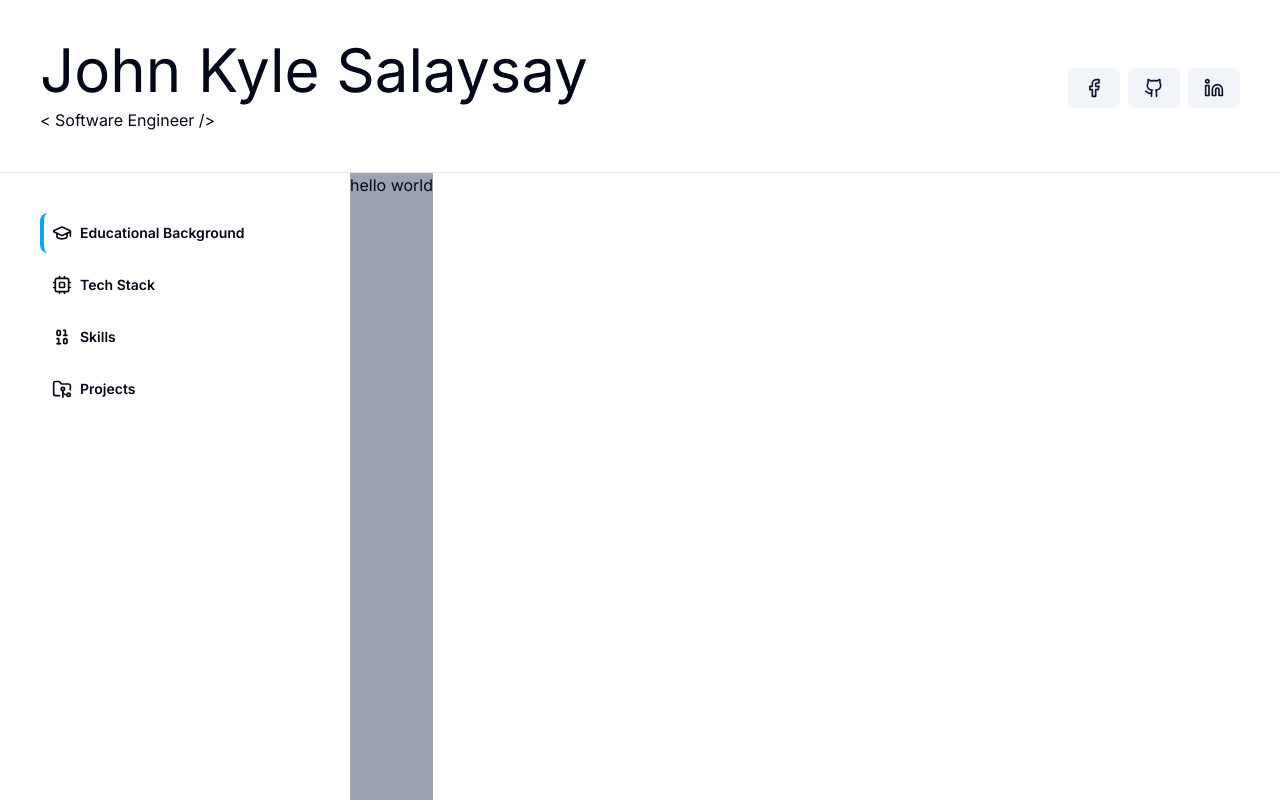
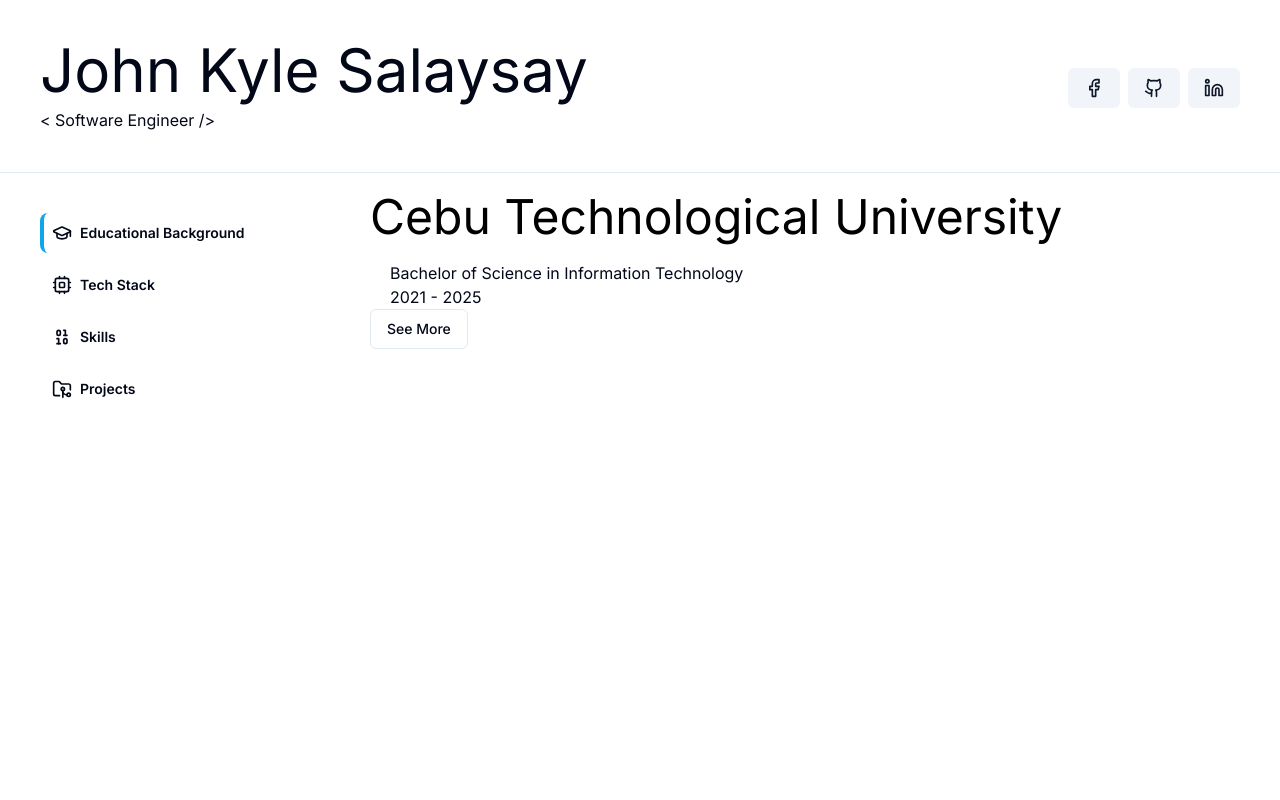
Before and after one commit to foursalaysay/last-portfolio, a Next.js app: page / in a window 1280 px wide. Shown: the top 800 px of the page. Built offline with nearby package versions, Linux system fonts and the light colour scheme.

Commit message:
making main-content

```diff
--- a/src/app/components/main-content.tsx
+++ b/src/app/components/main-content.tsx
@@ -1,21 +1,81 @@
 import React from 'react'
 import { ScrollArea } from '@/components/ui/scroll-area'
+import { Separator } from '@/components/ui/separator';
+import { Button, buttonVariants } from '@/components/ui/button'
+import Link from 'next/link'
+
+import { useStore } from '../state-management/zustand';
+import { motion } from 'framer-motion'
 
 export default function MainContent() {
+
+    const { activeLink } = useStore();
+
   return (
-    <>
-        <div id='section-1' className=' bg-gray-400 w-calc([100vw - 350px]) h-screen'>
+    <div className='w-calc([100vw - 350px]) h-screen'>
+
+        { activeLink === 'section-1' && (
+                <motion.div
+                    initial={{ opacity: 0, x: -100 }} // Initial animation state (opacity: 0 and moved left)
+                    animate={{ opacity: 1, x: 0 }} // Animation when activeLink is 'section-1' (opacity: 1 and moved to original position)
+                    transition={{ duration: 0.5 }}
+
+                    className='m-5'
+                    >
+                        <h1 className='text-5xl text-black'>Cebu Technological University</h1>
+                        <div className='ml-5 mt-5'>
+                            <p>Bachelor of Science in Information Technology</p>
+                            <p>2021 - 2025</p>
+                        </div>
+                        <Link
+                        href=''
+                        className={buttonVariants({ variant: "outline" })}>See More
+                        </Link>
+
+
+                </motion.div>
+            )
+        }
+        { activeLink === 'section-2' && (
+                <motion.div
+          initial={{ opacity: 0, x: -100 }} // Initial animation state (opacity: 0 and moved left)
+          animate={{ opacity: 1, x: 0 }} // Animation when activeLink is 'section-1' (opacity: 1 and moved to original position)
+          transition={{ duration: 0.5 }} // Animation duration
+        >
+          <h1>Animated Div for section-1</h1>
+        </motion.div>
+            )
+        }
+        { activeLink === 'section-3' && (
+                <motion.div
+          initial={{ opacity: 0, x: -100 }} // Initial animation state (opacity: 0 and moved left)
+          animate={{ opacity: 1, x: 0 }} // Animation when activeLink is 'section-1' (opacity: 1 and moved to original position)
+          transition={{ duration: 0.5 }} // Animation duration
+        >
+          <h1>Animated Div for section-1</h1>
+        </motion.div>
+            )
+        }
+        { activeLink === 'section-4' && (
+                <motion.div
+          initial={{ opacity: 0, x: -100 }} // Initial animation state (opacity: 0 and moved left)
+          animate={{ opacity: 1, x: 0 }} // Animation when activeLink is 'section-1' (opacity: 1 and moved to original position)
+          transition={{ duration: 0.5 }} // Animation duration
+        >
+          <h1>Animated Div for section-1</h1>
+        </motion.div>
+            )
+        }
+
+        {/* <div id='section-2' className='h-full bg-orange-400 w-full'>
             <h1>hello world</h1>
         </div>
-        <div id='section-2' className='h-screen bg-orange-400 w-full'>
+        <div id='section-3' className='h-full bg-gray-400 w-full'>
             <h1>hello world</h1>
         </div>
-        <div id='section-3' className='h-96 bg-gray-400 w-full'>
+        <div id='section-4' className='h-full bg-orange-400 w-full'>
             <h1>hello world</h1>
-        </div>
-        <div id='section-4' className='h-screen bg-orange-400 w-full'>
-            <h1>hello world</h1>
-        </div>
-    </>
+        </div> */}
+    </div>
   )
 }
--- a/src/app/components/sidecontent.tsx
+++ b/src/app/components/sidecontent.tsx
@@ -5,6 +5,7 @@ import { GraduationCap, Cpu, Binary , FolderGit2, LucideIcon } from 'lucide-reac
 import { Link } from "react-scroll";
 import { motion } from 'framer-motion'
 import { Secular_One } from 'next/font/google';
+import { useStore } from '../state-management/zustand';
 
 
 
@@ -48,16 +49,15 @@ const sidecons: sideCType[] = [
 
 export default function SideContent() {
 
-  const [ activeLink, setActiveLink ] = useState<string | null>(null);
 
-  useEffect(() => {
-    // Set the first link as active when the component mounts
-    setActiveLink(sidecons[0].secName);
-  }, []);
+
+
+ const { activeLink, setActiveLink } = useStore();
 
   const handleClick  = (secName : string ) => {
     setActiveLink(secName)
   }
+
   return (
     <div className="flex flex-col items-start justify-center p-10 gap-3">
       {sidecons.map(({ id, sideC, DashIcon, secName }) => (
@@ -73,13 +73,6 @@ export default function SideContent() {
           activeClass="active" // Apply the active class when the link is active
           className={`flex flex-row h-full bg-transparent gap-2 items-center p-1 w-full rounded-lg cursor-pointer border-l-4 ${secName === activeLink ? 'border-sky-500' : 'border-transparent'} pl-2`}
           onClick={() => handleClick(secName)}
-            // to={secName}
-            // spy={true}
-            // smooth={true}
-            // offset={-70}
-            // duration={500}
-            // className="flex flex-row h-full bg-transparent items-center hover:bg-gray-200 p-1 w-full rounded-lg cursor-pointer"
-            //  // Apply hover effect using Framer Motion directly to the Link
           >
 
                 <DashIcon size={20} />
--- a/src/app/page.tsx
+++ b/src/app/page.tsx
@@ -1,6 +1,6 @@
 'use client'
 
-
+import { useState } from 'react'
 
 import NewHeader from "./components/header";
 import SideContent from "./components/sidecontent";
@@ -13,22 +13,10 @@ import { Element } from "react-scroll";
 
 
 export default function Home() {
+
+  const [activeLink, setActiveLink] = useState<string | null>(null);
+
   return (
-
-    // <div className="w-screen h-screen flex flex-col overflow-hidden">
-    //   <div className="h-[172px] w-screen">
-    //     <NewHeader />
-    //   </div>
-    //     <Separator />
-    //   <div className="w-screen h-calc([100vh - 172px]) flex flex-row">
-    //     <div className="w-[350px] h-full">
-    //       <SideContent />
-    //     </div>
-    //     <ScrollArea className="w-calc([100vw - 350px]) h-full">
-    //         <MainContent />
-    //     </ScrollArea>
-    //   </div>
-    // </div>
 <div className="w-screen h-screen flex flex-col">
   <div className="h-[172px] w-screen">
     <NewHeader />
@@ -36,14 +24,18 @@ export default function Home() {
   <Separator />
   <div className="w-screen h-calc([100vh - 172px]) flex flex-row">
     <div className="w-[350px] h-full">
-      {/* Wrapped SideContent with Element to make it stationary */}
+
       <Element name="sideContent" className="sticky top-0 h-full overflow-y-auto">
         <SideContent />
       </Element>
     </div>
-    <ScrollArea className="w-calc([100vw - 350px]) h-full">
-      <MainContent />
-    </ScrollArea>
+
+    <div className="w-calc([100vw - 350px]) h-full">
+
+         <MainContent />
+
+
+    </div>
   </div>
 </div>
 
--- a/src/app/state-management/zustand.tsx
+++ b/src/app/state-management/zustand.tsx
@@ -1,12 +1,13 @@
 'use client'
 
-import { create } from 'zustand';
+import  { create } from 'zustand';
 
-export const useScrollStore = create((set) => ({
-  isSectionScrolled: false,
-  setSectionScrolled: (value: any) => set({ isSectionScrolled: value }),
+interface State {
+  activeLink: string | null;
+  setActiveLink: (activeLink: string | null) => void;
+}
+
+export const useStore = create<State>((set) => ({
+  activeLink: 'section-1', // Initial active link
+  setActiveLink: (activeLink) => set({ activeLink }),
 }));
-
-export const navLinkActive = create((set) => ({
-  isNavActive : false
-}))
```
